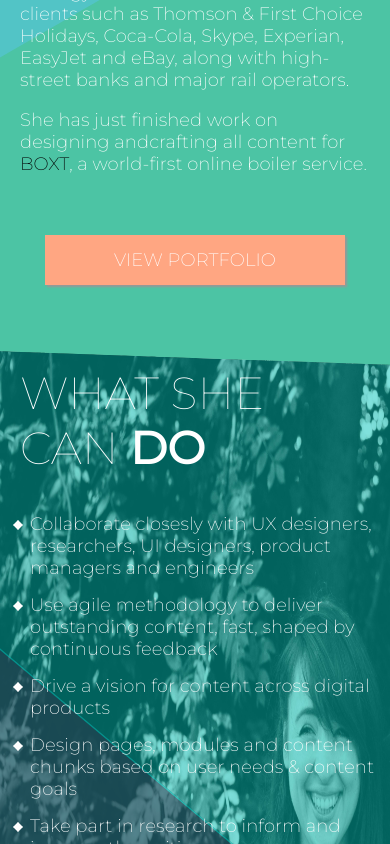
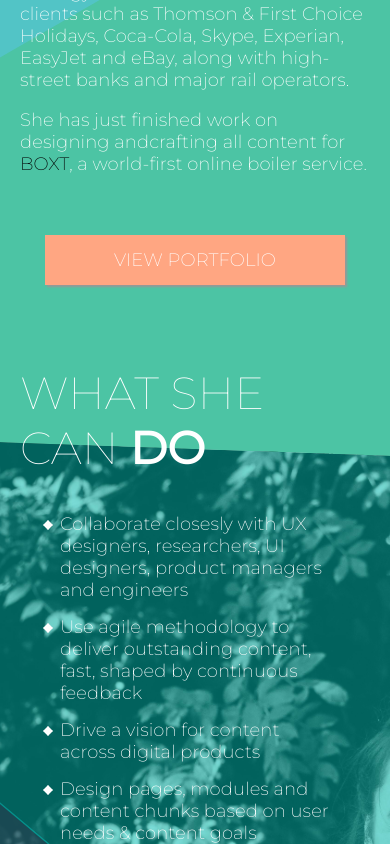
Before and after one commit to mthomasuk/rhiannon-jones-portfolio, a React (Create React App) app: page / in a window 390 px wide. Shown: the part 1156-2000 px from the top of the page. Built offline with nearby package versions, Linux system fonts and the light colour scheme.

Commit message:
committed build file because shitty server can't even run npm install

```diff
--- a/src/containers/Header.css
+++ b/src/containers/Header.css
@@ -28,3 +28,10 @@
 .Header-Content {
     margin-bottom: 40px;
 }
+
+@media screen and (max-width:600px) {
+  .Header-Headline h1,
+  .Header-Headline h2 {
+      color: #000;
+  }
+}
--- a/src/containers/Mask.css
+++ b/src/containers/Mask.css
@@ -78,3 +78,11 @@
 .White {
   background-color: #fff;
 }
+
+@media screen and (max-width:880px) {
+  .Photo {
+    background-size: cover;
+    background-attachment: fixed;
+    background-position: 0 20%;
+  }
+}
--- a/src/containers/WhatAreYouDoing.css
+++ b/src/containers/WhatAreYouDoing.css
@@ -8,7 +8,7 @@
 }
 
 .WhatAreYouDoing-Content ul {
-  margin: 0 -30px;
+  margin: 0 5px 0 -30px;
   list-style-image: url(/img/diamond.png);
   list-style-position: outside;
 }
@@ -16,3 +16,9 @@
 .WhatAreYouDoing-Content ul li {
   margin: 15px 0;
 }
+
+@media screen and (max-width:750px) {
+  .WhatAreYouDoing-Content {
+    padding: 0 30px;
+  }
+}
```
Also changed, not shown: 8 other files (tests, documents, lock files or other folders).
